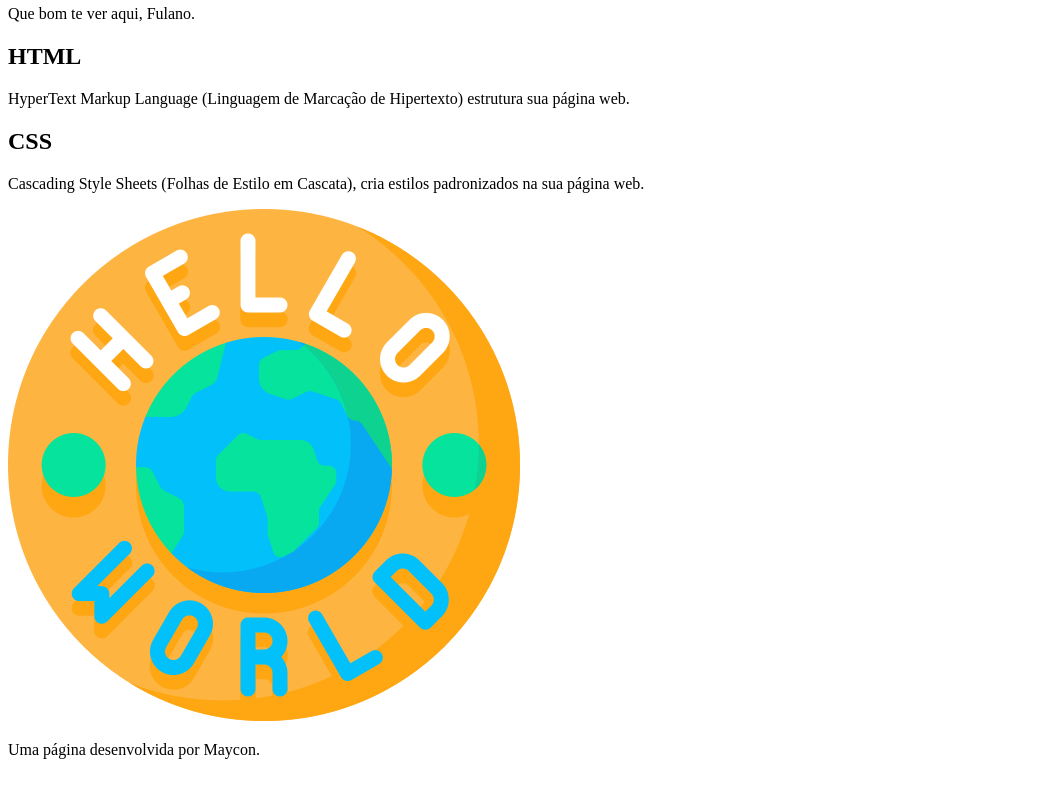
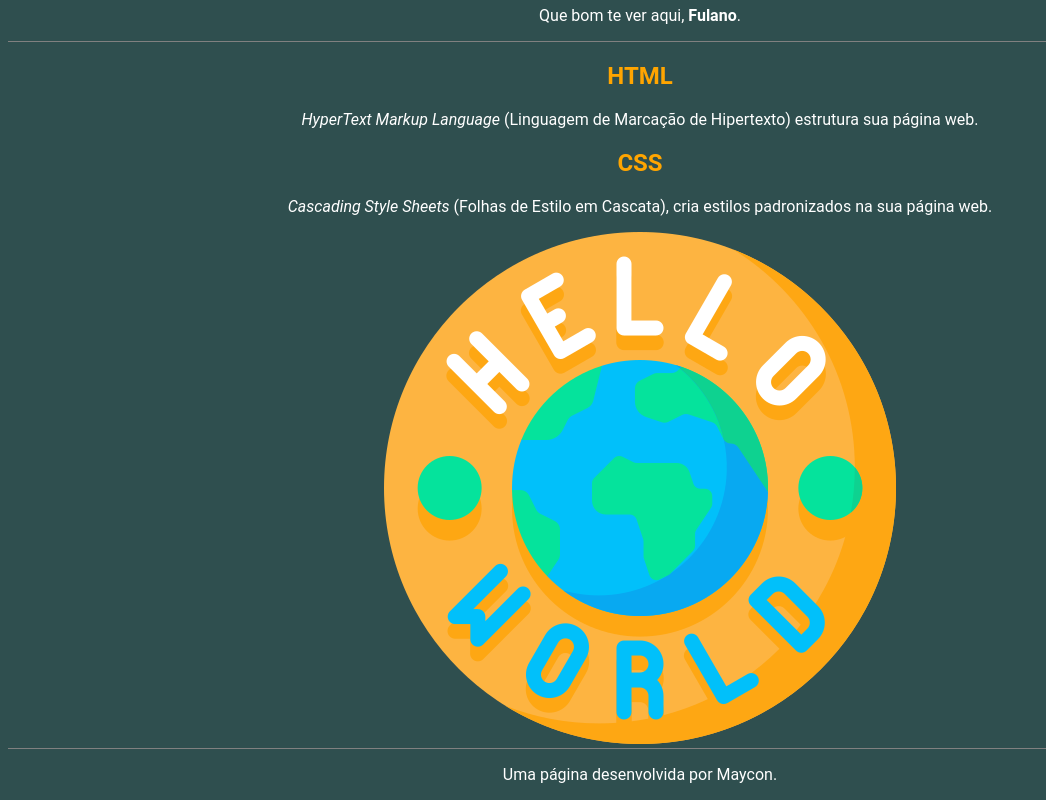
Before and after one commit to MayconRosa53/Hello-World, a plain HTML site: page index.html in a window 1280 px wide. Shown: the part 75-875 px from the top of the page, without its empty margins (0-1046 px from the left). Before the commit the page ends 850 px from the top, so only its background shows below. Drawn offline with Linux system fonts and the light colour scheme.

Commit message:
Criamos a estilização do site

```diff
--- a/index.html
+++ b/index.html
@@ -5,21 +5,22 @@
   <meta charset="UTF-8">
   <meta name="viewport" content="width=device-width, initial-scale=1.0">
   <title>Hello World</title>
+  <link rel="stylesheet" href="style.css">
 </head>
 
 <body>
   <header>
     <h1>Hello World</h1>
-    <p>Que bom te ver aqui, Fulano.</p>
+    <p>Que bom te ver aqui, <span id="nome-usuário">Fulano</span>.</p>
 
   </header>
 
   <section>
     <h2>HTML</h2>
-    <P>HyperText Markup Language (Linguagem de Marcação de Hipertexto) estrutura sua página web.</P>
+    <P><span class="text-inglês">HyperText Markup Language</span> (Linguagem de Marcação de Hipertexto) estrutura sua página web.</P>
 
     <h2>CSS</h2>
-    <P>Cascading Style Sheets (Folhas de Estilo em Cascata), cria estilos padronizados na sua página web.</P>
+    <P><span class="text-inglês">Cascading Style Sheets</span> (Folhas de Estilo em Cascata), cria estilos padronizados na sua página web.</P>
     <Img src="imagem/ola-mundo.png" alt="Imagem com a figura de um planeta escrito Hello World ao redor">
   </section>
 
--- /dev/null
+++ b/style.css
@@ -0,0 +1,26 @@
+h2{
+    color:orange;
+}
+
+body{
+    background-color: #2F4F4F;
+    color: white;
+    font-family: Roboto;
+    text-align: center;
+}
+
+header{
+    border-bottom: 1px solid grey;
+}
+
+footer{
+    border-top: 1px solid grey;
+}
+
+#nome-usuário{
+    font-weight: bold;
+}
+
+.text-inglês{
+    font-style: italic;
+}
```
